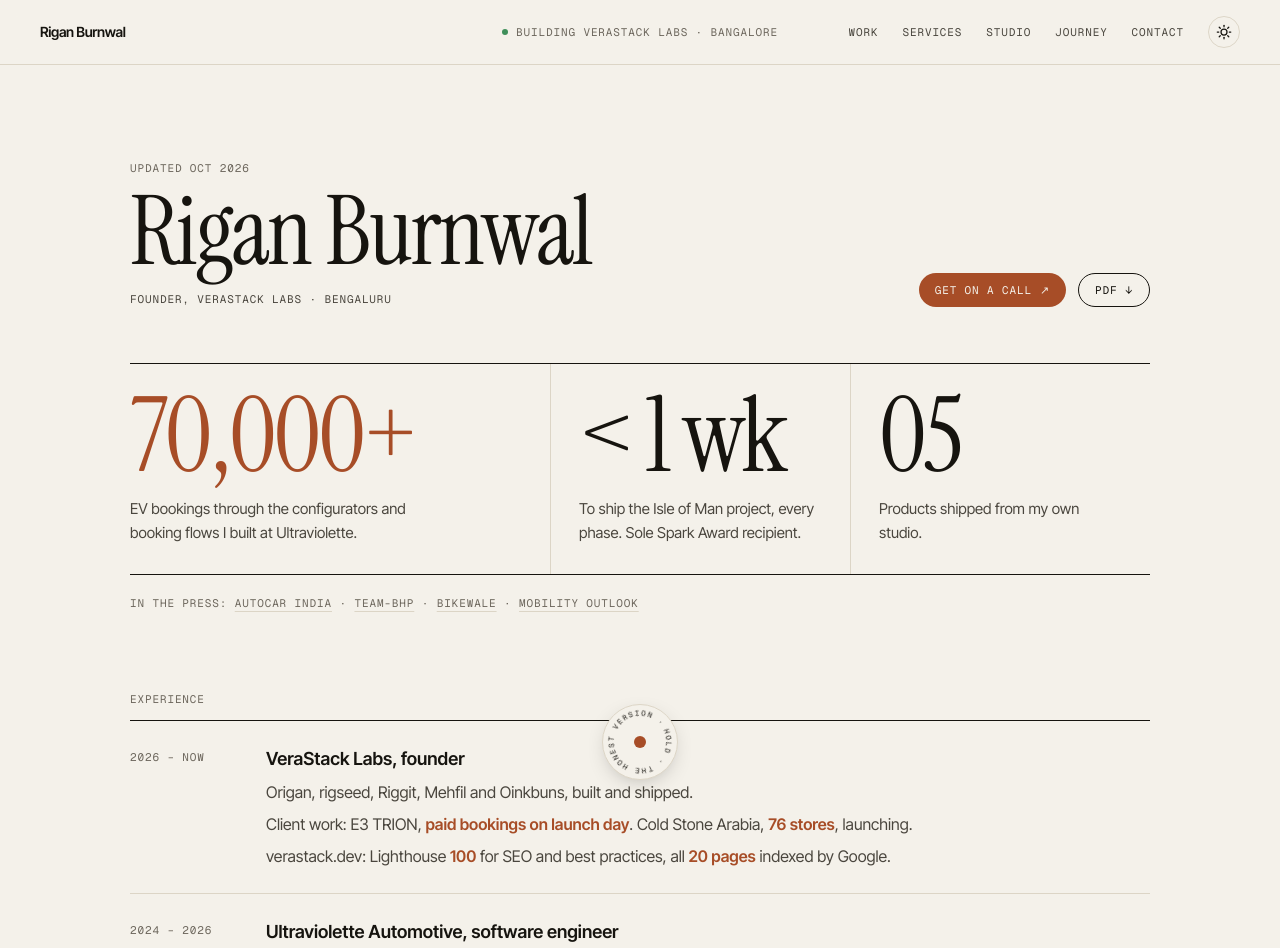
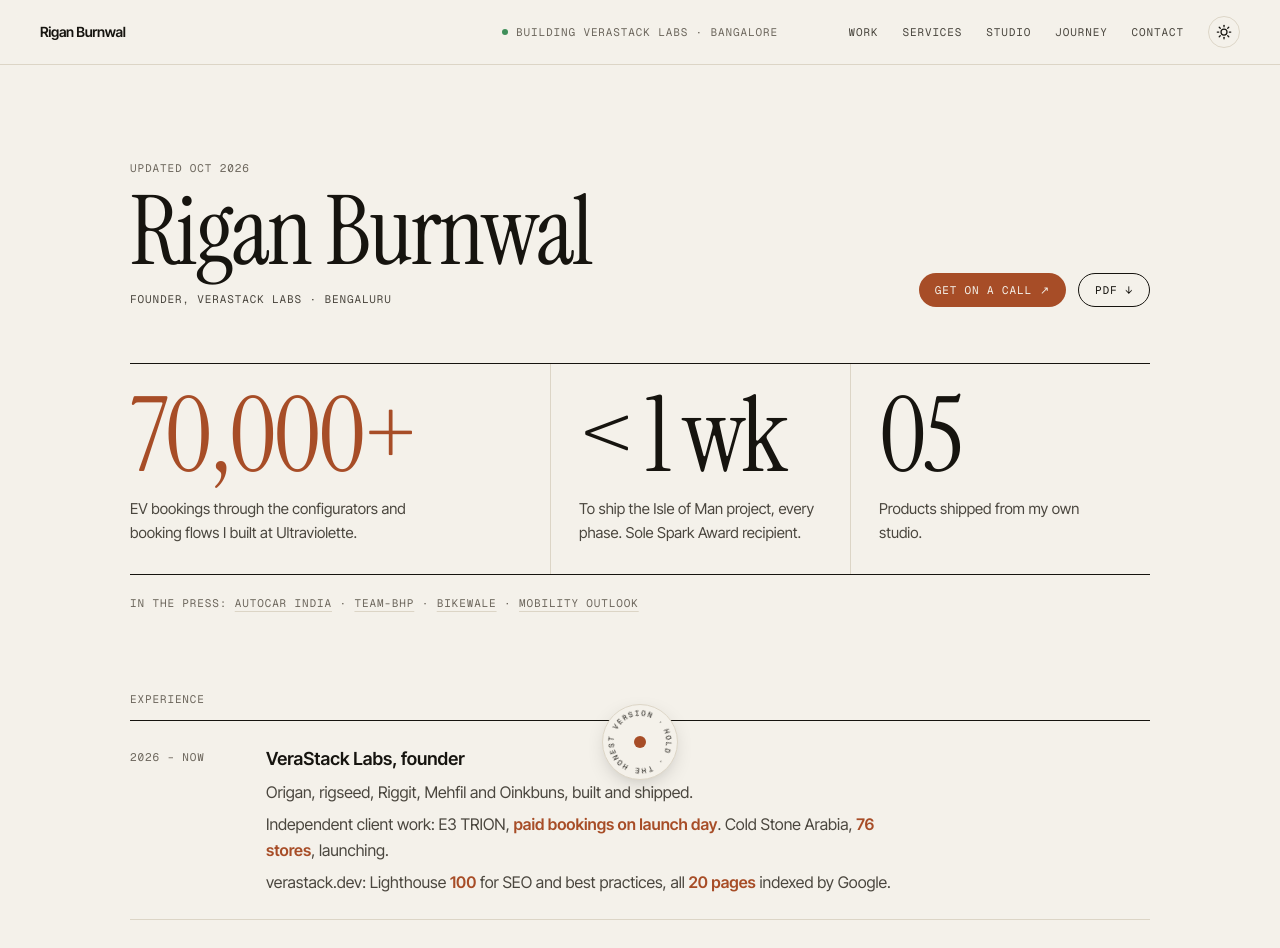
Before and after one commit to riganb/riganb.github.io, a Next.js app: page /resume in a window 1280 px wide. Shown: the top 948 px of the page. Built offline with nearby package versions, Linux system fonts and the light colour scheme.

Commit message:
fix(content): call E3 and Cold Stone independent client work

```diff
--- a/src/content/about.ts
+++ b/src/content/about.ts
@@ -61,7 +61,7 @@ export const journey = {
     {
       when: '2026',
       what: 'Founder, VeraStack Labs',
-      detail: 'Origan, rigseed, Riggit, Mehfil and Oinkbuns. Client work for E3 Electric.AI and Cold Stone Arabia.',
+      detail: 'Origan, rigseed, Riggit, Mehfil and Oinkbuns. Independent client work for E3 Electric.AI and Cold Stone Arabia.',
     },
     {
       when: '2024 – 2026',
--- a/src/content/resume.ts
+++ b/src/content/resume.ts
@@ -53,7 +53,7 @@ export const resume = {
       what: 'VeraStack Labs, founder',
       lines: [
         'Origan, rigseed, Riggit, Mehfil and Oinkbuns, built and shipped.',
-        'Client work: E3 TRION, *paid bookings on launch day*. Cold Stone Arabia, *76 stores*, launching.',
+        'Independent client work: E3 TRION, *paid bookings on launch day*. Cold Stone Arabia, *76 stores*, launching.',
         'verastack.dev: Lighthouse *100* for SEO and best practices, all *20 pages* indexed by Google.',
       ],
     },
```
Also changed, not shown: 2 other files (tests, documents, lock files or other folders).
